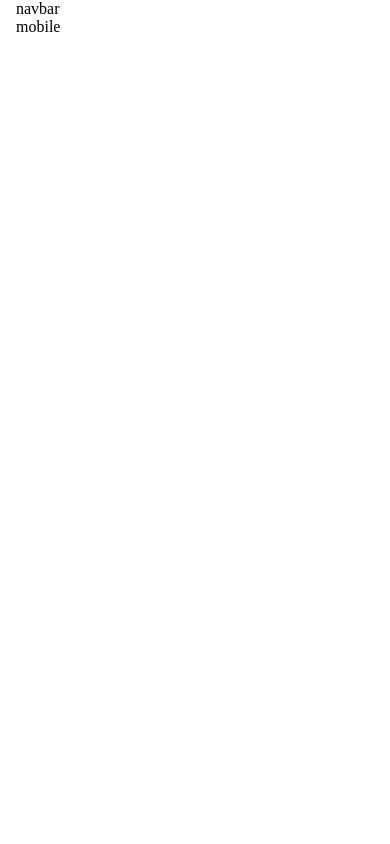
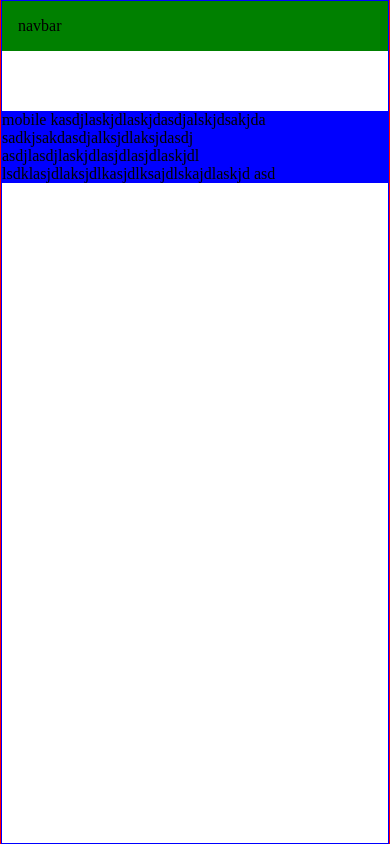
Before and after one commit to vegam91/LinkShareApp, a React (Vite) app in the folder FRONT/vite-project/: page /preview in a window 390 px wide. Built offline with nearby package versions, Linux system fonts and the light colour scheme.

Commit message:
start: css responsive at AccessLayout PreviewPage

```diff
--- a/FRONT/vite-project/src/pages/PreviewPage.jsx
+++ b/FRONT/vite-project/src/pages/PreviewPage.jsx
@@ -1,22 +1,43 @@
-import { Container, Stack } from "@mui/material"
+import { Container, Stack, Box } from "@mui/material";
 
+function Preview() {
+  return (
+    <Container
+      sx={{
+        border: "solid 1px red",
+        direction: "column",
+        display: "flex",
+        height: "100vh",
+        alignItems: "center",
+        justifyContent: "center",
+     padding:{xs:"0px", sm:"0px"}
+      }}
+    >
+      <Stack border={"1px solid blue"}
+      width={"100%"}
+      height={"100vh"}
+      spacing={"60px"}
+      paddingBottom={"237px"}
+      padding={"0px"}>
 
-function Preview(){
+        <Box bgcolor="green"
+        padding={{xs:"16px", sm:"24"}}>
+          <div>navbar</div>
+        </Box>
 
-    return(
-        <Container >
-            <Stack alignItems={"flex-start"}>
-             <div>navbar</div>
-            </Stack>
+        <Box bgcolor="blue">
+          <div>mobile
+            kasdjlaskjdlaskjdasdjalskjdsakjda
+            sadkjsakdasdjalksjdlaksjdasdj
+            asdjlasdjlaskjdlasjdlasjdlaskjdl
+            lsdklasjdlaksjdlkasjdlksajdlskajdlaskjd
+            asd
 
-        <div>
-           mobile
-        </div>
-        </Container>
-
-    )
-
-
+         </div>
+        </Box>
+      </Stack>
+    </Container>
+  );
 }
 
-export default Preview
+export default Preview;
```
